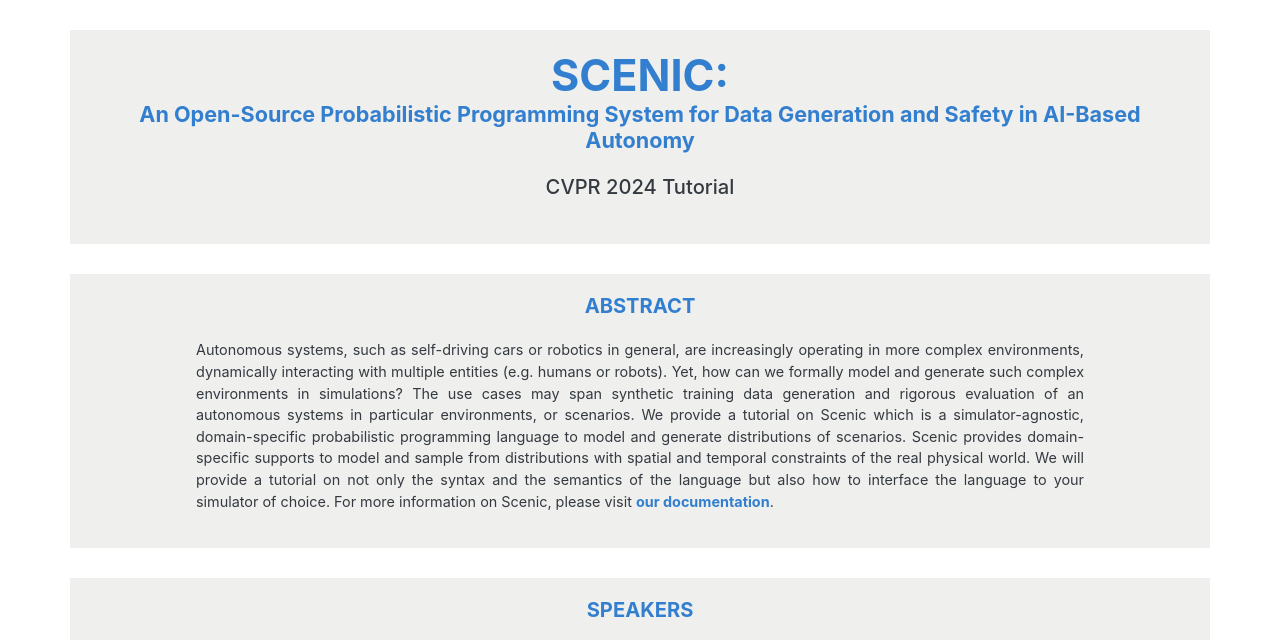
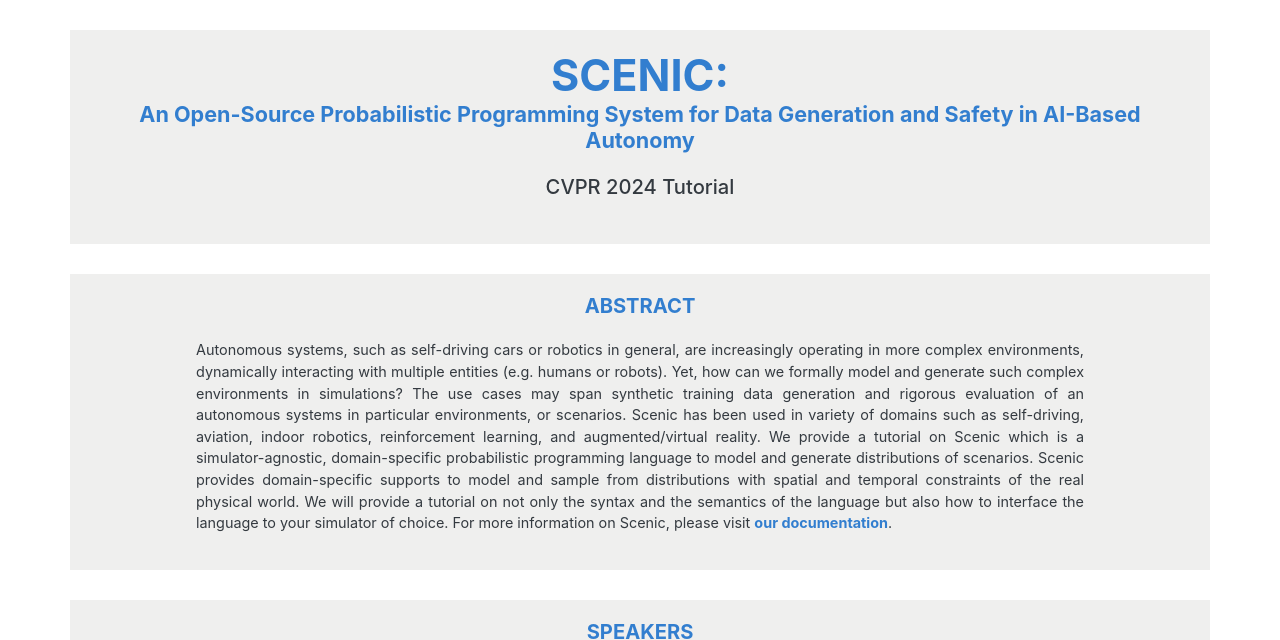
Before and after one commit to BerkeleyLearnVerify/Scenic_Website, a Jekyll site: the page cvpr24/index.html, which Jekyll copies as it is, in a window 1280 px wide and 900 px high, cut to the strip 0-640 px from the top of the window. Built offline with Jekyll 4.4.1, drawn with Linux system fonts in a browser that asks for light colours.

Commit message:
Update abstract

```diff
--- a/cvpr24/index.html
+++ b/cvpr24/index.html
@@ -77,8 +77,9 @@
       Autonomous systems, such as self-driving cars or robotics in general, are increasingly operating in more complex
       environments, dynamically interacting with multiple entities (e.g. humans or robots). Yet, how can we formally
       model and generate such complex environments in simulations? The use cases may span synthetic training data
-      generation and rigorous evaluation of an autonomous systems in particular environments, or scenarios. We provide a
-      tutorial on Scenic which is a simulator-agnostic, domain-specific probabilistic programming language to model and
+      generation and rigorous evaluation of an autonomous systems in particular environments, or scenarios.
+      Scenic has been used in variety of domains such as self-driving, aviation, indoor robotics, reinforcement learning, and augmented/virtual reality.
+      We provide a tutorial on Scenic which is a simulator-agnostic, domain-specific probabilistic programming language to model and
       generate distributions of scenarios. Scenic provides domain-specific supports to model and sample from
       distributions with spatial and temporal constraints of the real physical world. We will provide a tutorial on not
       only the syntax and the semantics of the language but also how to interface the language to your simulator of
```
